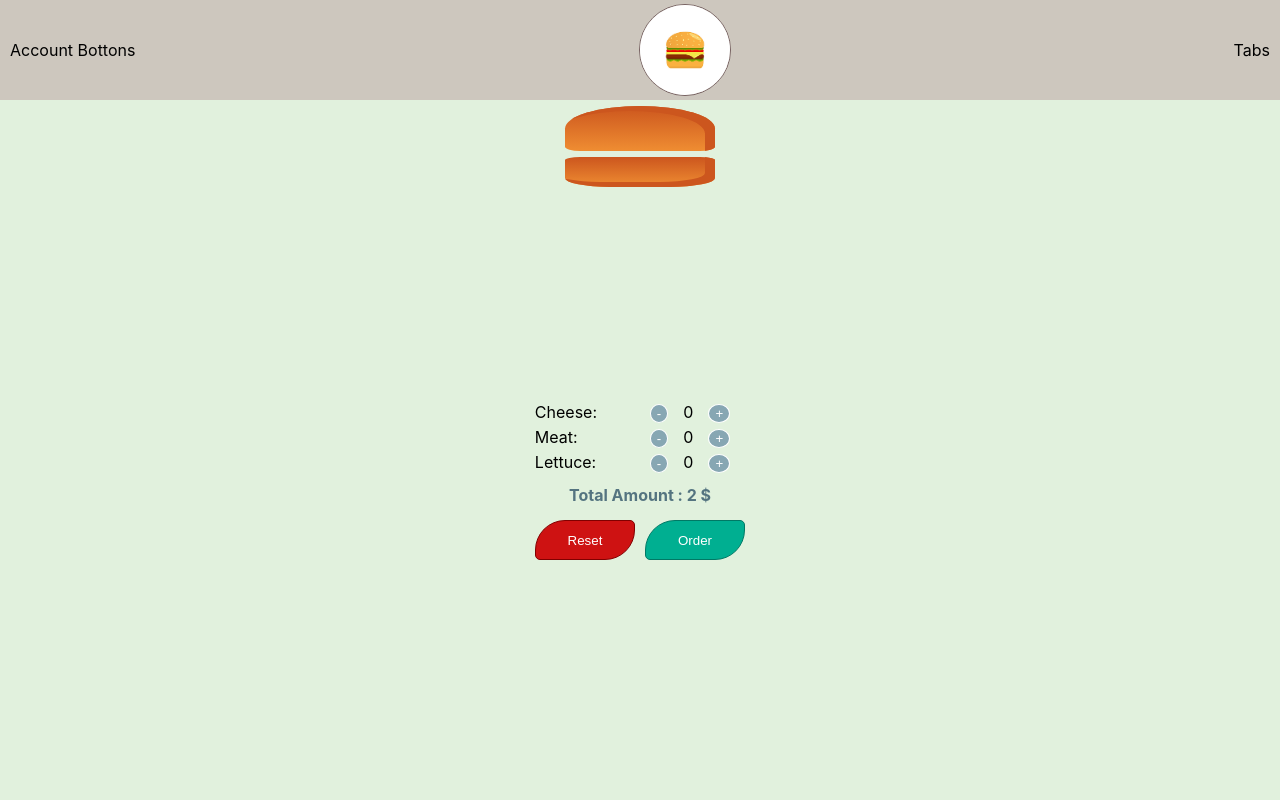
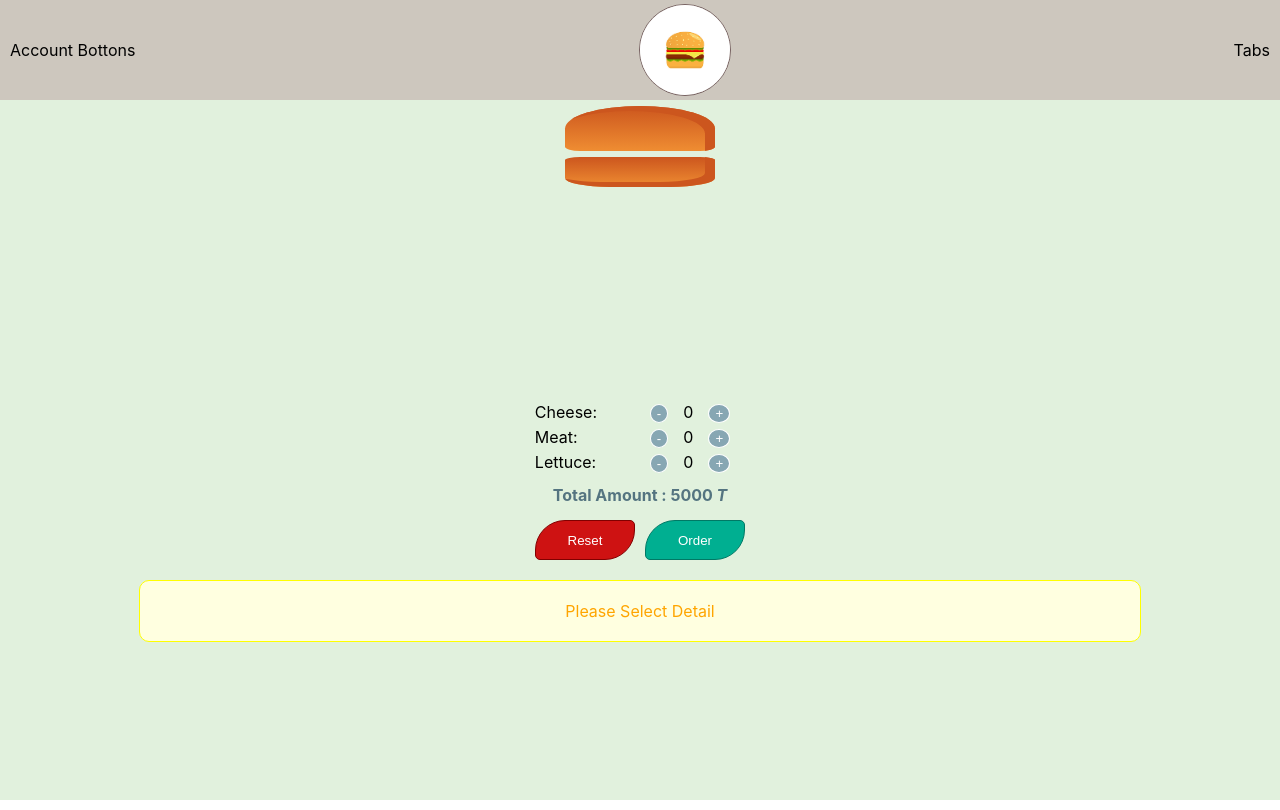
Before and after one commit to mabootalebi/Behsazan-React-burger-builder, a React (Create React App) app: page / in a window 1280 px wide. Both pictures are taken after a click on the button "Order". Built offline with nearby package versions, Linux system fonts and the light colour scheme.

Commit message:
call API- register Orders

```diff
--- a/package.json
+++ b/package.json
@@ -6,6 +6,7 @@
     "@testing-library/jest-dom": "^5.12.0",
     "@testing-library/react": "^11.2.6",
     "@testing-library/user-event": "^12.8.3",
+    "axios": "^0.21.1",
     "react": "^17.0.2",
     "react-dom": "^17.0.2",
     "react-scripts": "4.0.3",
--- a/src/Components/UI/Button/Button.js
+++ b/src/Components/UI/Button/Button.js
@@ -2,8 +2,16 @@ import React from 'react';
 import classes from './Button.module.css';
 
 export default function Button(props){
-    const classNames = ([classes[props.classNames], classes.container]).join(' ');
-    return <button className={classNames} onClick={props.onClick}>
+    const classesname = [];
+    if (props.disabled){
+        classesname.push(classes.disable);
+    }
+    else{
+        classesname.push(classes[props.classnames]);
+    }
+    classesname.push(classes.container);
+
+    return <button {...props} className={classesname.join(' ')} onClick={props.onClick}>
         {props.title}
     </button>
 }
--- a/src/Components/UI/Button/Button.module.css
+++ b/src/Components/UI/Button/Button.module.css
@@ -3,6 +3,7 @@
     min-height: 40px;
     min-width: 100px;
     border-radius: 30px 5px;
+    border: solid thin #000;
     display: inline-block;
     cursor: pointer;
 
@@ -16,7 +17,7 @@
 .confirmButton {
     background-color: #00af91;
     color: white;
-    border: solid thin #007965;
+    border-color: #007965;
 }
 
 .confirmButton:hover{
@@ -26,9 +27,17 @@
 .rejectButton {
     background-color: #ce1212;
     color: white;
-    border: solid thin #810000;
+    border-color: #810000;
 }
 
 .rejectButton:hover{
     background-color: #810000;
 }
+
+.disable, .disable:hover {
+    border-radius: 30px 30px;
+    background-color: #bbb;
+    color: #555;
+    border-color: #777;
+    cursor: not-allowed;
+}
--- a/src/Container/burderBuilder/BurgerBuilder.js
+++ b/src/Container/burderBuilder/BurgerBuilder.js
@@ -4,6 +4,7 @@ import classes from './BurgerBuilder.module.css';
 import Counter from './Counter/Counter';
 import TotalAmount from './TotalAmount/TotalAmount';
 import Button from '../../Components/UI/Button/Button';
+import axios from 'axios';
 
 class BurgerBuilder extends React.Component{
 
@@ -16,10 +17,15 @@ class BurgerBuilder extends React.Component{
     initialState = {
         meat:0,
         cheese:0,
-        lettuce:0
+        lettuce:0,
+        message: '',
+        messageType: '',
+        submitting: false
     }
 
     handleChange = (label,mode) => {
+        // Close Message Box
+        this.displayMessages('','');
 
         this.setState(currentState => {
             return {
@@ -32,19 +38,83 @@ class BurgerBuilder extends React.Component{
         this.setState(()=>this.initialState)
     }
 
+    calculateTotalAmount = () => {
+        const {meat,cheese,lettuce} = this.state;
+
+        const meatPrice = meat * 5000;
+        const cheesePrice = cheese * 4000;
+        const lettucePrice = lettuce * 2000;
+        const basicPrice = 5000;
+
+        return basicPrice + meatPrice + cheesePrice + lettucePrice;
+    }
+
+    registerOrder = () => {
+        const {meat,cheese,lettuce} = this.state;
+
+        if (meat + cheese + lettuce === 0){
+            this.setState({
+                message: 'Please Select Detail',
+                messageType: 'warning'
+            });
+        }
+        else {
+            this.displayMessages('info', 'Sending Request...');
+            this.changeSubmittingState(true);
+
+            axios.post('http://aedalat.ir/order/addorder',{
+                meat:meat,
+                cheese:cheese,
+                salad:lettuce,
+                total_price:this.calculateTotalAmount()
+        }).then(result => {
+                if(result.data.status){
+                    this.setState({
+                        ...this.initialState
+                    });
+                    this.displayMessages('success', `Your order successfully registered. Order number is: ${result.data.order_number}`);
+                }
+                else{
+                    this.displayMessages('error',`Something goes wrong. Error Message: ${result.data.message}`);
+                    this.changeSubmittingState(false);
+                }
+            }).catch(result =>{
+                this.displayMessages('error',result);
+                this.changeSubmittingState(false);
+            })
+        }
+    }
+
+    displayMessages = (messageType, messageContent) => {
+        this.setState({
+            messageType: messageType,
+            message: messageContent
+        })
+    }
+
+    changeSubmittingState = (submitting) => {
+        this.setState({ submitting: submitting })
+    }
+
     render(){
-        const {meat,cheese,lettuce} = this.state;
+        const {meat,cheese,lettuce,message,messageType,submitting} = this.state;
 
         return <div className={classes.container}>
             <BurgerView meat={meat} cheese={cheese} lettuce={lettuce}></BurgerView>
             <Counter label="Cheese" count={cheese} onChange={this.handleChange}></Counter>
             <Counter label="Meat" count={meat} onChange={this.handleChange}></Counter>
             <Counter label="Lettuce" count={lettuce} onChange={this.handleChange}></Counter>
-            <TotalAmount meat={meat} cheese={cheese} lettuce={lettuce}></TotalAmount>
+            <TotalAmount totalAmount={this.calculateTotalAmount()}></TotalAmount>
             <div>
-                <Button title="Reset" classNames="rejectButton" onClick={this.resetOrders}></Button>
-                <Button title="Order" classNames="confirmButton" onClick={null}></Button>
+                <Button title="Reset" disabled={submitting} classnames="rejectButton" onClick={this.resetOrders}></Button>
+                <Button title="Order" disabled={submitting} classnames="confirmButton" onClick={this.registerOrder}></Button>
             </div>
+
+            {messageType &&
+                <div className={([classes.messageBox, classes[messageType]]).join(' ')}>
+                    <span>{message}</span>
+                </div>
+            }
         </div>
     }
 }
--- a/src/Container/burderBuilder/BurgerBuilder.module.css
+++ b/src/Container/burderBuilder/BurgerBuilder.module.css
@@ -4,3 +4,36 @@
     justify-content: center;
     align-items: center;
 }
+
+.messageBox {
+    border: thin solid #000;
+    border-radius: 10px;
+    margin: 15px auto;
+    padding: 20px;
+    width: 75%;
+    text-align: center;
+}
+
+.warning {
+    border-color: yellow;
+    background-color: lightyellow;
+    color: orange;
+}
+
+.error {
+    border-color: #900d0d;
+    background-color: #ffdbc5;
+    color: #cf1b1b;
+}
+
+.success {
+    border-color: #01aa03;
+    background-color: #dbffd6;
+    color: #01aa03;
+}
+
+.info {
+    border-color: #3282b8;
+    background-color: #bbe1fa;
+    color: #0f4c75;
+}
--- a/src/Container/burderBuilder/BurgerView/BurgerView.js
+++ b/src/Container/burderBuilder/BurgerView/BurgerView.js
@@ -8,15 +8,15 @@ export default function BurgerView(props){
     const lettuces = [];
 
     for(let i=0; i<props.cheese; i++){
-        cheeses.push(<div className={classes.cheese}></div>);
+        cheeses.push(<div key={i} className={classes.cheese}></div>);
     }
 
     for(let i=0; i<props.meat; i++){
-        meats.push(<div className={classes.meat}></div>);
+        meats.push(<div key={i} className={classes.meat}></div>);
     }
 
     for(let i=0; i<props.lettuce; i++){
-        lettuces.push(<div className={classes.lettuce}></div>);
+        lettuces.push(<div key={i} className={classes.lettuce}></div>);
     }
 
     return <div className={classes.container}>
--- a/src/Container/burderBuilder/TotalAmount/TotalAmount.js
+++ b/src/Container/burderBuilder/TotalAmount/TotalAmount.js
@@ -2,17 +2,7 @@ import React from 'react';
 import classes from './TotalAmount.module.css';
 
 export default function TotalAmount(props){
-    const meatPrice = 4;
-    const cheesePrice = 3;
-    const lettucePrice = 1;
-    const basicPrice = 2;
-
-    const totalAmount = basicPrice +
-                        meatPrice * props.meat +
-                        cheesePrice * props.cheese +
-                        lettucePrice * props.lettuce;
-
     return <div className={classes.container}>
-        <span> Total Amount : {totalAmount} $ </span>
+        <span> Total Amount : {props.totalAmount} <i>T</i> </span>
     </div>
 }
```
Also changed, not shown: 1 other file (tests, documents, lock files or other folders).
